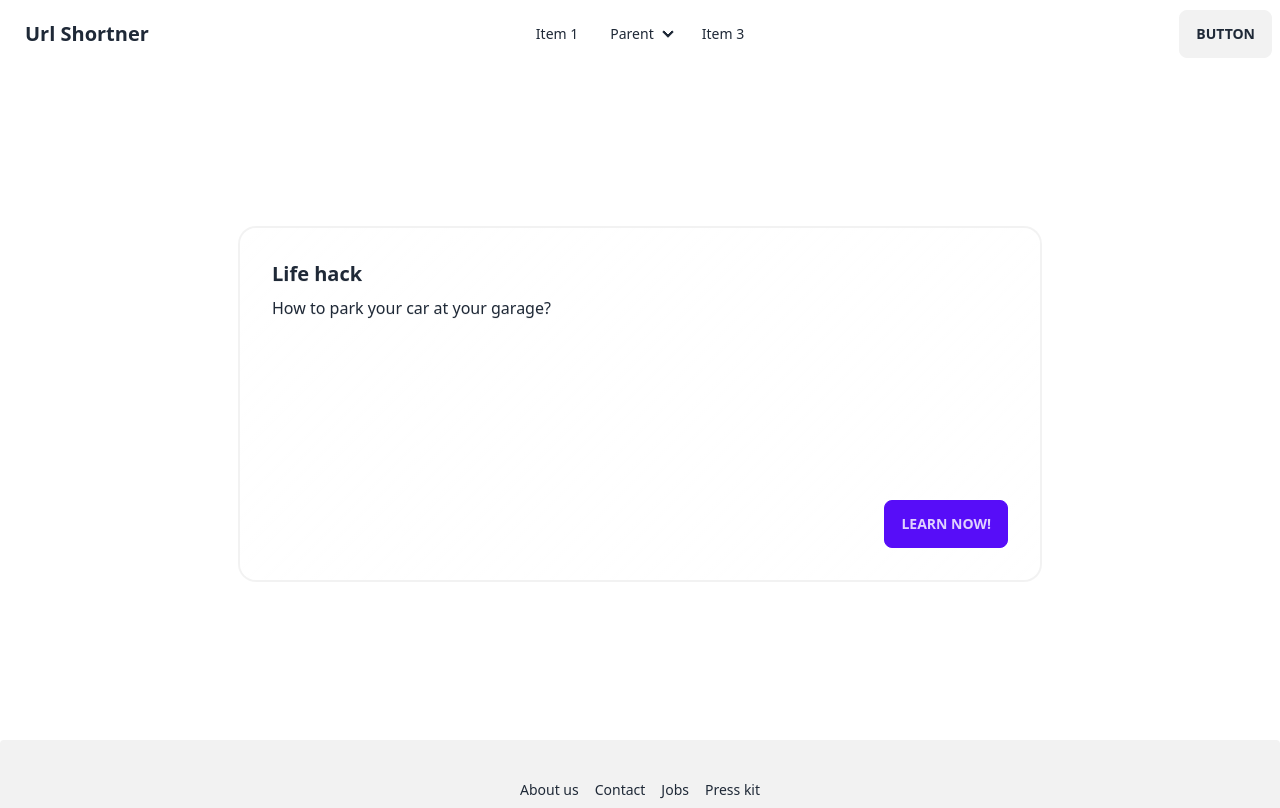
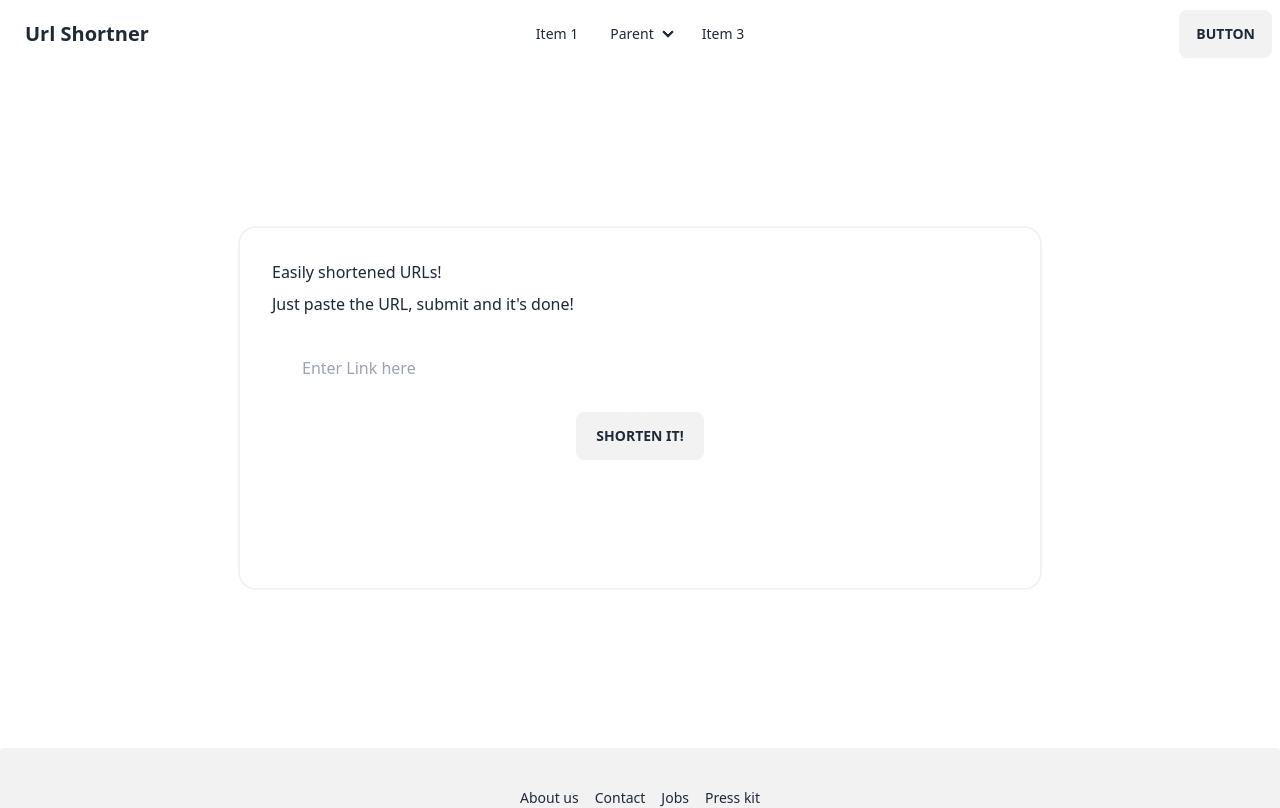
Before and after one commit to Arjun2715/URLshortner, a Vue app: page / in a window 1280 px wide. Shown: the top 808 px of the page. Built offline with nearby package versions, Linux system fonts and the light colour scheme.

Commit message:
base front

```diff
--- a/src/App.vue
+++ b/src/App.vue
@@ -7,7 +7,7 @@ import FooterVue from "./components/Footer.vue";
 </script>
 
 <template>
-  <div class="">
+  <div class="overflow-y-hidden">
     <NavBarVue />
     <div class="flex justify-center  my-40">
       <card />
--- a/src/components/card.vue
+++ b/src/components/card.vue
@@ -1,22 +1,112 @@
 <template>
-  <div class="card w-[50em] h-[22em] glass overflow-y-hidden">
-  <!-- <figure><img src="/images/stock/photo-1606107557195-0e29a4b5b4aa.jpg" alt="car!"/></figure> -->
-  <div class="card-body">
-    <h2 class="card-title">Life hack</h2>
-    <p>How to park your car at your garage?</p>
+  <div class="card w-[50em] h-[22.5em] glass">
+    <!-- <figure><img src="/images/stock/photo-1606107557195-0e29a4b5b4aa.jpg" alt="car!"/></figure> -->
+    <div class="card-body">
+      <h1>Easily shortened URLs!</h1>
+      <h2>Just paste the URL, submit and it's done!</h2>
+      <form @submit.prevent="shorten" class="" >
+        <div class="input-container">
+          <!-- <label for="name" class="name">Name:</label> -->
+          <input
+            placeholder="Enter Link here"
+            type="text"
+            class="input"
+            v-model="url"
+          />
+          <div class="underline"></div>
+        </div>
+        <div class="flex justify-center ">
+                    <button class="btn w-32 ">Shorten it!</button>
+
+        </div>
+      </form>
+      <!-- <p>How to park your car at your garage?</p>
     <div class="card-actions justify-end">
       <button class="btn btn-primary">Learn now!</button>
+    </div> -->
     </div>
   </div>
-</div>
 </template>
 
 <script>
-export default {
-
-}
+export default {};
 </script>
 
 <style>
+.input-container {
+  position: relative;
+  margin: 20px;
+}
 
+label {
+  display: block;
+  margin-bottom: 5px;
+  color: #333;
+}
+
+.input[type="text"] {
+  padding: 10px;
+  font-size: 16px;
+  border: none;
+  border-radius: 4px;
+  color: #333;
+  width: 100%;
+  outline: none;
+}
+
+.underline {
+  position: absolute;
+  bottom: 0;
+  left: 0;
+  width: 0;
+  height: 2px;
+  background-color: #4158d0;
+  background-image: linear-gradient(
+    43deg,
+    #4158d0 0%,
+    #c850c0 46%,
+    #ffcc70 100%
+  );
+  transition: width 0.3s;
+}
+
+.input[type="text"]:focus + .underline {
+  width: 100%;
+}
+
+@keyframes floating-label {
+  0% {
+    transform: translateY(0);
+    opacity: 1;
+  }
+
+  100% {
+    transform: translateY(-25px);
+    opacity: 0;
+  }
+}
+
+.input[type="text"]:placeholder-shown + label {
+  position: absolute;
+  top: 50%;
+  left: 10px;
+  transform: translateY(-50%);
+  font-size: 14px;
+  color: #777;
+  pointer-events: none;
+  transition: transform 0.3s, font-size 0.3s, color 0.3s;
+}
+
+.input[type="text"]:focus:not(:placeholder-shown) + label {
+  transform: translateY(-25px);
+  font-size: 12px;
+  background-color: #4158d0;
+  background-image: linear-gradient(
+    43deg,
+    #4158d0 0%,
+    #c850c0 46%,
+    #ffcc70 100%
+  );
+  animation: floating-label 0.3s forwards;
+}
 </style>
```
